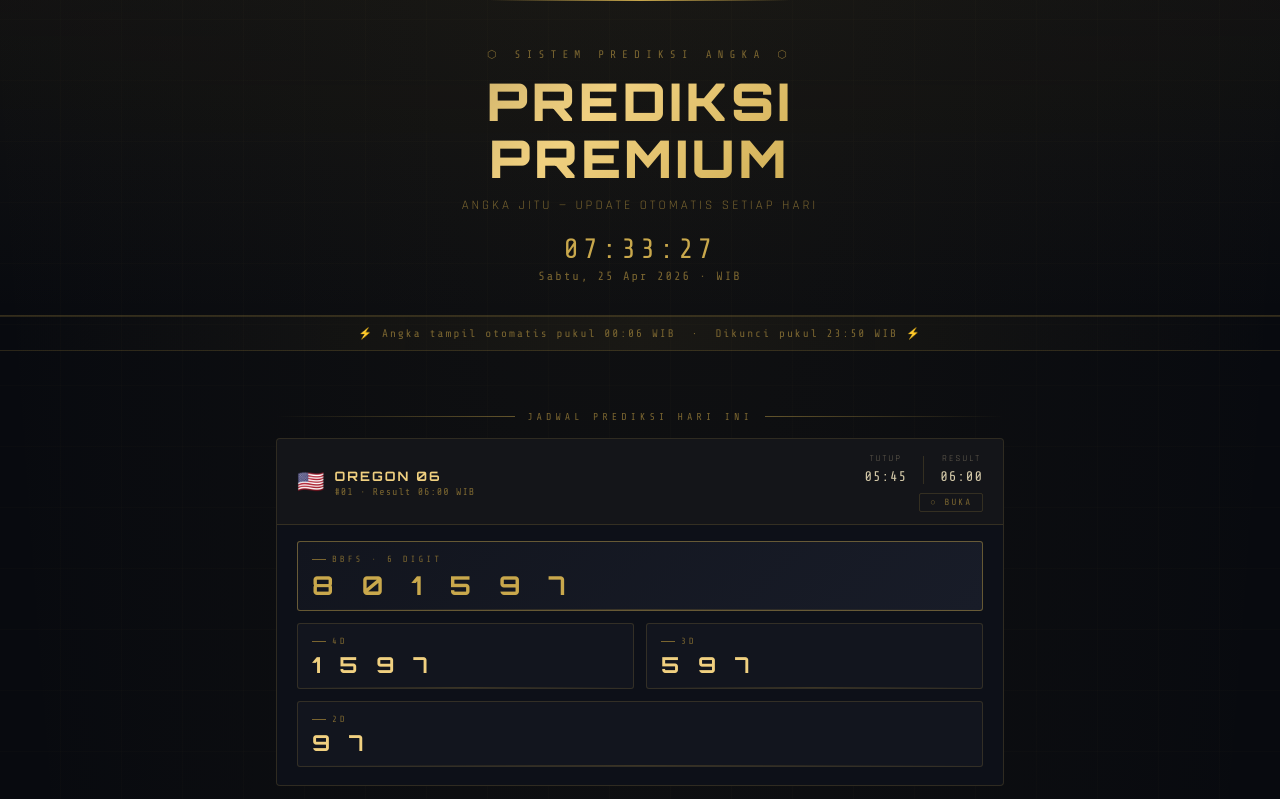
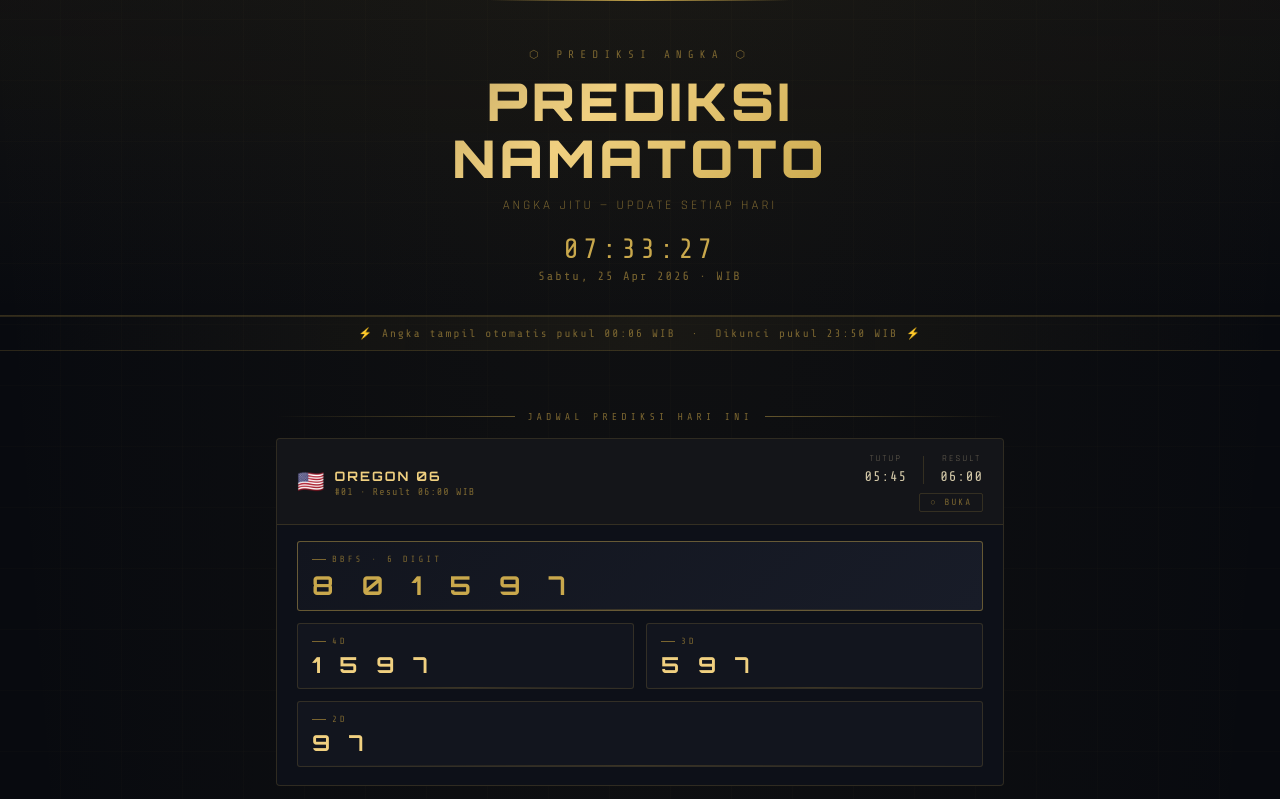
Before and after one commit to NamatotoPrediksi/prediksi, a plain HTML site: page index.html in a window 1280 px wide. Shown: the top 799 px of the page. Drawn offline with nearby package versions, Linux system fonts and the light colour scheme.

Commit message:
Update index.html

```diff
--- a/index.html
+++ b/index.html
@@ -3,7 +3,7 @@
 <head>
 <meta charset="UTF-8">
 <meta name="viewport" content="width=device-width, initial-scale=1.0">
-<title>PREDIKSI PREMIUM — Angka Jitu Hari Ini</title>
+<title>PREDIKSI NAMATOTO — Angka Jitu Hari Ini</title>
 <link href="https://fonts.googleapis.com/css2?family=Orbitron:wght@400;700;900&family=Rajdhani:wght@300;400;500;600;700&family=Share+Tech+Mono&display=swap" rel="stylesheet">
 <style>
   :root {
@@ -435,9 +435,9 @@
 <body>
 
 <header class="site-header">
-  <div class="logo-tag">⬡ Sistem Prediksi Angka ⬡</div>
-  <h1 class="site-title">PREDIKSI<br>PREMIUM</h1>
-  <p class="site-sub">Angka Jitu — Update Otomatis Setiap Hari</p>
+  <div class="logo-tag">⬡ Prediksi Angka ⬡</div>
+  <h1 class="site-title">PREDIKSI<br>NAMATOTO</h1>
+  <p class="site-sub">Angka Jitu — Update Setiap Hari</p>
   <div class="live-clock" id="liveClock">00:00:00</div>
   <div class="live-date" id="liveDate">—</div>
 </header>
@@ -449,7 +449,7 @@
 <main class="main" id="mainContent"></main>
 
 <footer class="site-footer">
-  © PREDIKSI PREMIUM &nbsp;·&nbsp; UPDATE OTOMATIS SETIAP HARI &nbsp;·&nbsp; ALL RIGHTS RESERVED
+  © PREDIKSI NAMATOTO &nbsp;·&nbsp; UPDATE SETIAP HARI &nbsp;·&nbsp; ALL RIGHTS RESERVED
 </footer>
 
 <script>
```
